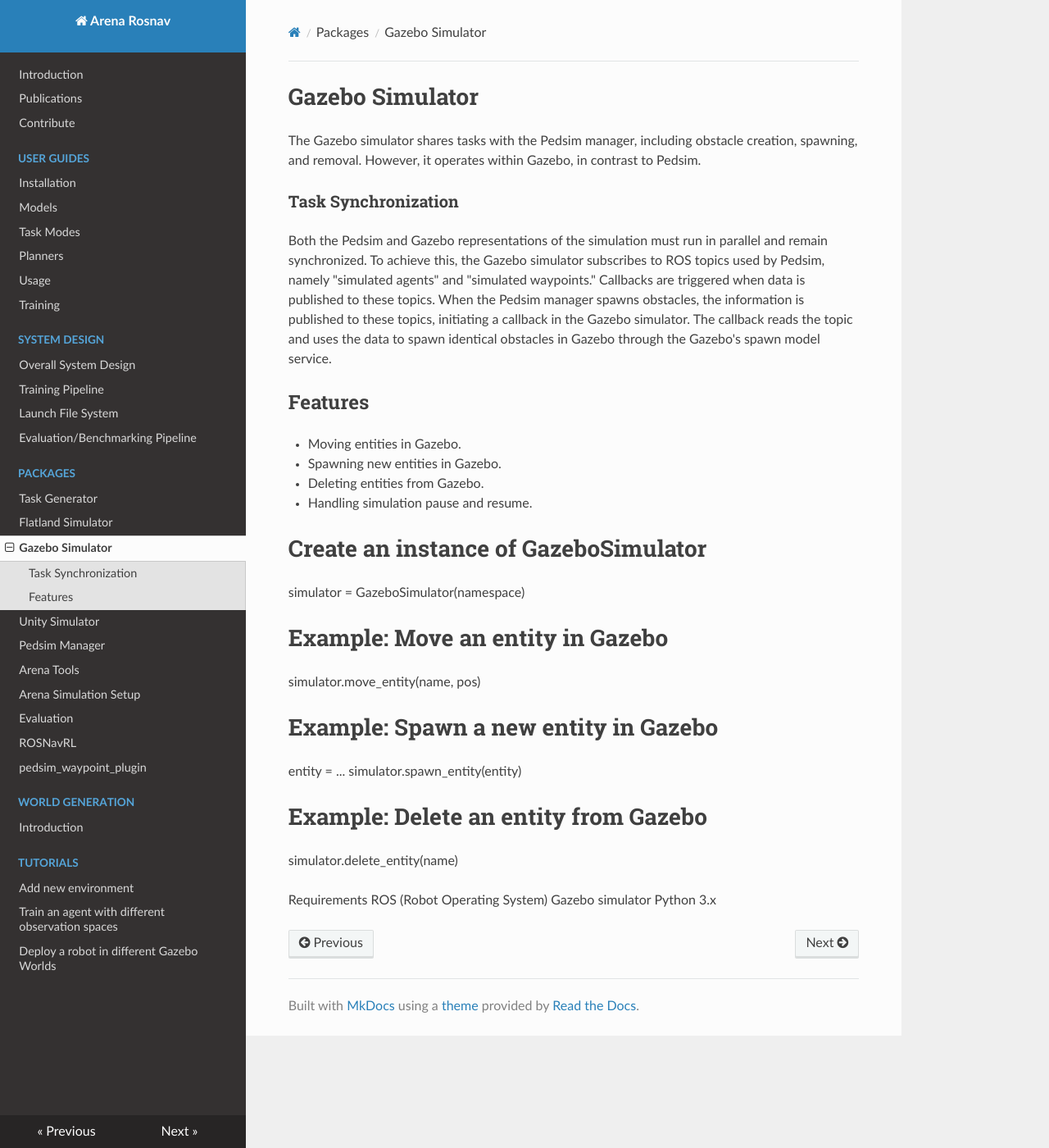
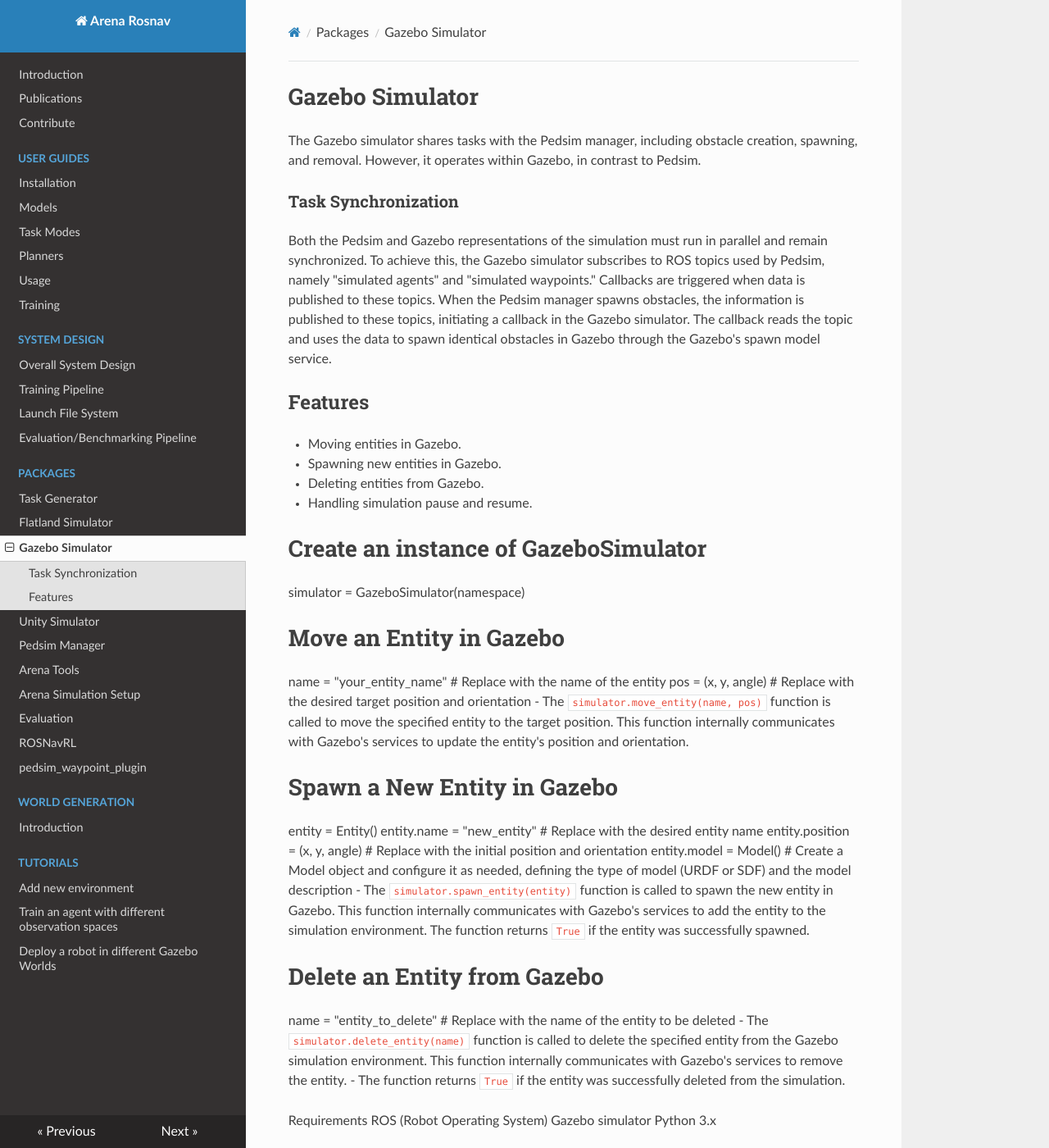
Before and after one commit to Arena-Rosnav/.github, an MkDocs documentation site: the page built from docs/packages/gazebo_simulator.md, in a window 1280 px wide and 1400 px high. Shown: the whole window at 82% size. Built offline with MkDocs 1.6.1, drawn with Linux system fonts in a browser that asks for light colours; nearby versions of some CDN libraries; comment, search, counter and statistics services are not loaded.

Commit message:
Update gazebo_simulator.md

```diff
--- a/docs/packages/gazebo_simulator.md
+++ b/docs/packages/gazebo_simulator.md
@@ -18,16 +18,25 @@
 # Create an instance of GazeboSimulator
 simulator = GazeboSimulator(namespace)
 
-# Example: Move an entity in Gazebo
-simulator.move_entity(name, pos)
+# Move an Entity in Gazebo
 
-# Example: Spawn a new entity in Gazebo
-entity = ...
-simulator.spawn_entity(entity)
+name = "your_entity_name"  # Replace with the name of the entity
+pos = (x, y, angle)  # Replace with the desired target position and orientation
+- The `simulator.move_entity(name, pos)` function is called to move the specified entity to the target position. This function internally communicates with Gazebo's services to update the entity's position and orientation.
 
-# Example: Delete an entity from Gazebo
-simulator.delete_entity(name)
+# Spawn a New Entity in Gazebo
 
+entity = Entity()
+entity.name = "new_entity"  # Replace with the desired entity name
+entity.position = (x, y, angle)  # Replace with the initial position and orientation
+entity.model = Model()  # Create a Model object and configure it as needed, defining the type of model (URDF or SDF) and the model description
+- The `simulator.spawn_entity(entity)` function is called to spawn the new entity in Gazebo. This function internally communicates with Gazebo's services to add the entity to the simulation environment. The function returns `True` if the entity was successfully spawned.
+
+# Delete an Entity from Gazebo
+
+name = "entity_to_delete"  # Replace with the name of the entity to be deleted
+- The `simulator.delete_entity(name)` function is called to delete the specified entity from the Gazebo simulation environment. This function internally communicates with Gazebo's services to remove the entity.
+- The function returns `True` if the entity was successfully deleted from the simulation.
 
 Requirements
 ROS (Robot Operating System)
```
